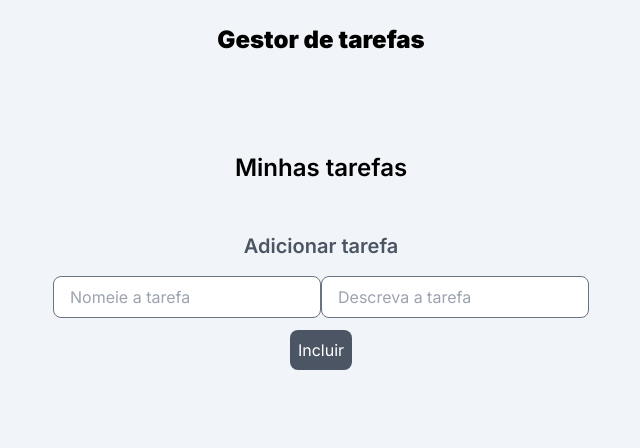
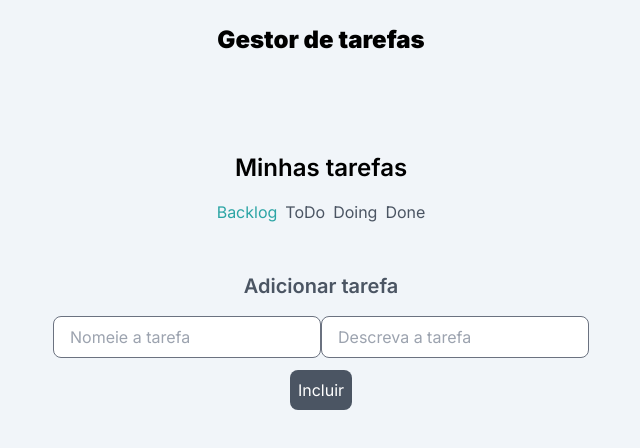
Before and after one commit to CaioSanches7777777/Aula-WEB-2024-frontend, a Next.js app: page / in a window 1280 px wide. Shown: the top 448 px of the page, without its empty margins (319-959 px from the left). Built offline with nearby package versions, Linux system fonts and the light colour scheme.

Commit message:
Add files via upload

```diff
--- a/app/globals.css
+++ b/app/globals.css
@@ -1,3 +1,7 @@
 @tailwind base;
 @tailwind components;
 @tailwind utilities;
+
+.active-tab{
+    color: rgb(44, 165, 165);
+}
--- a/components/DescribeTask.tsx
+++ b/components/DescribeTask.tsx
@@ -4,11 +4,15 @@ import React, { useContext, useState } from "react";
 import { TaskContext, Task, Stage } from "@/context/TaskContext";
 
 const DescribeTask = ({}) => {
+    const { tasks } = useContext(TaskContext);
 
     return (
         <div>
             {tasks.map((task:Task, index:number) => (
-            <h3>{task.taskName}</h3>
+                <div>
+                    <h3>{task.taskName}</h3>
+                    <p>{task.description}</p>
+                </div>
             ))}
         </div>
     )
--- a/components/ListTask.tsx
+++ b/components/ListTask.tsx
@@ -6,8 +6,17 @@ import Select from "react-dropdown-select";
 
 const ListTask = ({}) => {
 
+    //const { describeTask } =
     const [selected, setSelected] = useState<Stage>(Stage.Backlog);
-    const { tasks, removeTask } = useContext(TaskContext);
+    const { tasks, removeTask, changeStage } = useContext(TaskContext);
+    const options = (Object.keys(Stage)
+                    .filter((item) => isNaN(Number(item)))
+                    ).map((item, index) => ({
+                        label: item,
+                        value: index
+                    }));
+
+    const [selectedTab, setSelectedTab] = useState(0);
 
     let selectOptions = [
         {
@@ -28,13 +37,19 @@ const ListTask = ({}) => {
         }
     ];
 
-    const hangleChangeSelect = (values:any) =>{
-        setSelected(values.value);
-    }
+
 
     return (
         <div className="flex flex-col  gap-4 sm:items-center sm:justify-between mb-8 sm:mb-8">
             <h2 className="text-2xl font-semibold">Minhas tarefas</h2>
+
+            <div className="flex gap-2 text-gray-600">
+                {options.map((option, index) => (
+                    <button key={index} className={selectedTab === option.value ? 'active-tab' : ''} onClick={() => setSelectedTab(option.value)}>
+                        {option.label}
+                    </button>
+                ))}
+            </div>
 
             <ul className="max-w-md space-y-1 text-gray-500 list-inside">
                 {tasks.map((task:Task, index:number) => (
@@ -43,26 +58,32 @@ const ListTask = ({}) => {
 
                         <button >
                             <svg width="20px" height="20px" viewBox="0 0 24 24" fill="none" xmlns="http://www.w3.org/2000/svg">
-                                <path d="M9 12H15" stroke="#323232" stroke-width="2" stroke-linecap="round" stroke-linejoin="round"/>
-                                <path d="M12 9L12 15" stroke="#323232" stroke-width="2" stroke-linecap="round" stroke-linejoin="round"/>
-                                <path d="M21 12C21 16.9706 16.9706 21 12 21C7.02944 21 3 16.9706 3 12C3 7.02944 7.02944 3 12 3C16.9706 3 21 7.02944 21 12Z" stroke="#323232" stroke-width="2"/>
+                                <path d="M9 12H15" stroke="#323232" stroke-width="1.5" stroke-linecap="round" stroke-linejoin="round"/>
+                                <path d="M12 9L12 15" stroke="#323232" stroke-width="1.5" stroke-linecap="round" stroke-linejoin="round"/>
+                                <path d="M21 12C21 16.9706 16.9706 21 12 21C7.02944 21 3 16.9706 3 12C3 7.02944 7.02944 3 12 3C16.9706 3 21 7.02944 21 12Z" stroke="#323232" stroke-width="1.5"/>
                             </svg>
                         </button>
 
                         {task.taskName}
+
                         <Select
-                            values={[]}
-                            options={selectOptions}
-                            labelField="stage"
+                            options={options}
+                            values={[options[task.stage]]}
+                            labelField="label"
                             valueField="value"
-                            onChange={(values: any) => hangleChangeSelect(values)}
+                            onChange={(values) => changeStage(index, values[0].value)}
                         />
 
                         <button onClick={() => removeTask(index)}>
                             <svg width="20px" height="20px" viewBox="0 0 24 24" fill="none" xmlns="http://www.w3.org/2000/svg">
-                                <path fill="fff" d="M18 6L17.1991 18.0129C17.129 19.065 17.0939 19.5911 16.8667 19.99C16.6666 20.3412 16.3648 20.6235 16.0011 20.7998C15.588 21 15.0607 21 14.0062 21H9.99377C8.93927 21 8.41202 21 7.99889 20.7998C7.63517 20.6235 7.33339 20.3412 7.13332 19.99C6.90607 19.5911 6.871 19.065 6.80086 18.0129L6 6M4 6H20M16 6L15.7294 5.18807C15.4671 4.40125 15.3359 4.00784 15.0927 3.71698C14.8779 3.46013 14.6021 3.26132 14.2905 3.13878C13.9376 3 13.523 3 12.6936 3H11.3064C10.477 3 10.0624 3 9.70951 3.13878C9.39792 3.26132 9.12208 3.46013 8.90729 3.71698C8.66405 4.00784 8.53292 4.40125 8.27064 5.18807L8 6M14 10V17M10 10V17" stroke="gray" stroke-width="2" stroke-linecap="round" stroke-linejoin="round"/>
+                                <path fill="fff" d="M18 6L17.1991 18.0129C17.129 19.065 17.0939 19.5911 16.8667 19.99C16.6666 20.3412 16.3648 20.6235 16.0011 20.7998C15.588 21 15.0607 21 14.0062 21H9.99377C8.93927 21 8.41202 21 7.99889 20.7998C7.63517 20.6235 7.33339 20.3412 7.13332 19.99C6.90607 19.5911 6.871 19.065 6.80086 18.0129L6 6M4 6H20M16 6L15.7294 5.18807C15.4671 4.40125 15.3359 4.00784 15.0927 3.71698C14.8779 3.46013 14.6021 3.26132 14.2905 3.13878C13.9376 3 13.523 3 12.6936 3H11.3064C10.477 3 10.0624 3 9.70951 3.13878C9.39792 3.26132 9.12208 3.46013 8.90729 3.71698C8.66405 4.00784 8.53292 4.40125 8.27064 5.18807L8 6M14 10V17M10 10V17" stroke="gray" strokeWidth="1" strokeLinecap="round" strokeLinejoin="round"/>
                             </svg>
                         </button>
+
+                        <div className="display-none ">
+                            {task.description}
+                        </div>
+
                     </li>
 
                 ))}
--- a/context/TaskContext.tsx
+++ b/context/TaskContext.tsx
@@ -43,6 +43,12 @@ export const TaskContextProvider = ({ children }: Readonly<{children: React.Reac
         setTasks(tasks.filter((_:Task, index:number) => taskIndex !== index)); //filtra o array de tarefas pelo index das tarefas, ignorando o valor do conteúdo
     };
 
+    /*
+    const describeTask = (taskIndex: number) => {
+
+    }
+    */
+
     const changeStage = (taskIndex:number, new_stage:Stage) => {
         tasks[taskIndex].stage = new_stage;
     }
```
Also changed, not shown: package.json (line endings or trailing spaces), 2 other files (tests, documents, lock files or other folders).
